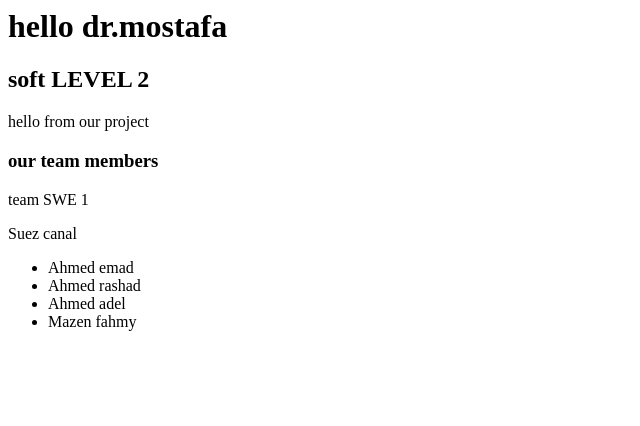
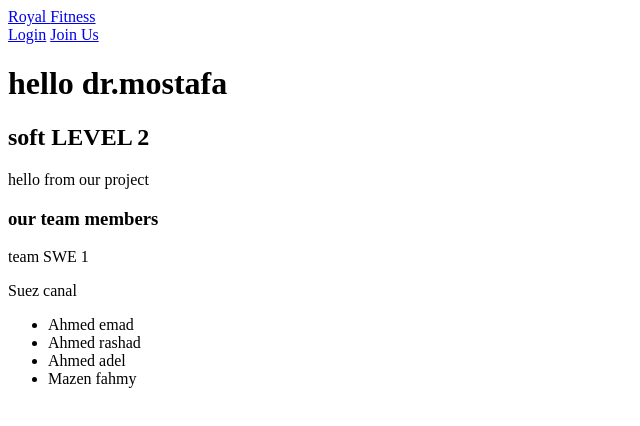
Before and after one commit to Ahm3d3mad00/test1, a plain HTML site: page index.html in a window 1280 px wide. Shown: the whole page, without its empty margins (0-640 px from the left). Drawn offline with Linux system fonts and the light colour scheme.

Commit message:
adding header

```diff
--- a/index.html
+++ b/index.html
@@ -3,7 +3,13 @@
         <title>team git</title>
     </head>
     <body>
+        <header>
+            <a href="./Home.html" class="logo">Royal <span>Fitness</span></a>
 
+            <div class="top-btn">
+                <a href="./Files/Login/login.html" class="nav-btn login-btn">Login</a>
+                <a href="./Files/Register/register.html" class="nav-btn join-btn">Join Us</a>
+            </div>
         </header>
        <h1>hello dr.mostafa</h1>
        <h2>soft LEVEL 2</h2>
```
